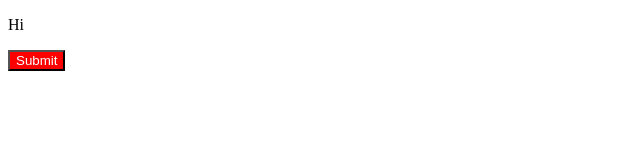
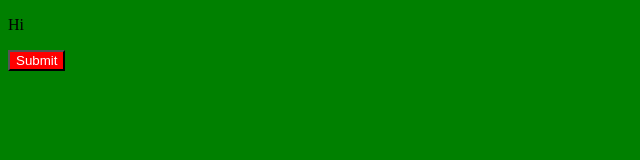
Before and after one commit to KhangCE171659/demo04, a plain HTML site: page index.html in a window 1280 px wide. Shown: the whole page, without its empty margins (0-640 px from the left). Drawn offline with Linux system fonts and the light colour scheme.

```diff
--- a/index.html
+++ b/index.html
@@ -7,7 +7,7 @@
     <link rel="stylesheet" href="index.css">
     <link rel="stylesheet" href="index2.css">
 </head>
-<body>
+<body class="contain">
     <p>Hi</p>
     <button>Submit</button>
 </body>
```
Also changed, not shown: 1 other file.
